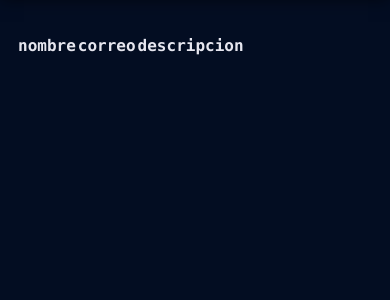
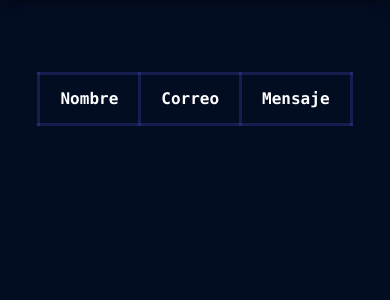
Before and after one commit to AngelaRB/Proyecto_productivo, a Flask app: page /tabla_contacto in a window 390 px wide. Shown: the part 108-408 px from the top of the page. Run offline with Flask 3, Linux system fonts and the light colour scheme; the visitor is signed in with stand-in values (Sample User, id 1); data that the repository does not hold is empty.

Commit message:
panel admin, diseño tablas y responsivo, permisos exclusivos admin

```diff
--- a/app.py
+++ b/app.py
@@ -18,6 +18,8 @@ app.secret_key = os.getenv('FLASK_SECRET_KEY')
 @app.route('/')
 def inicio():
     return render_template('index.html', index=True)
+
+# Login, register, logout, login requerido y admin requerido
 
 @app.route('/register', methods=['GET', 'POST'])
 def register():
@@ -98,32 +100,47 @@ def admin_requerido(f):
         return f(*args, **kwargs)
     return decorador
 
-@app.route('/nosotros')
-def nosotros():
-    return render_template('nosotros.html')
+# hasta aquí login
+
+# panel admin
+
+@app.route('/admin')
+@admin_requerido
+def admin():
+    return render_template('admin.html', admin=True, pagina_actual='admin')
 
 @app.route('/contacto')
 def contacto():
     return render_template('contacto.html')
 
-@app.route('/contactar', methods=['POST', 'GET'])
+@app.route('/contactar', methods=['POST', 'GET']) # inserta contactos en tabla
 def contactar():
     nombre = request.form.get('nombre')
     correo = request.form.get('correo')
-    descripcion = request.form.get('descripcion')
+    mensaje = request.form.get('mensaje')
 
-    query = ('INSERT INTO contacto (nombre, correo, descripcion) VALUES(%s,%s,%s)')
-    parametros = (nombre,correo,descripcion)
-    contacto = insertar(query,parametros)
+    query = ('INSERT INTO contacto (nombre, correo, mensaje) VALUES(%s,%s,%s)')
+    parametros = (nombre,correo,mensaje)
+    insertar(query,parametros)
 
     return redirect(url_for('tabla_contacto'))
 
-@app.route('/tabla_contacto')
+@app.route('/tabla_contacto') # muestra los datos pal admin
 @admin_requerido
 def tabla_contacto():
     query = 'SELECT * FROM contacto'
     contacto = consulta(query)
     return render_template('tabla_contacto.html', contactos=contacto)
+
+@app.route('/tabla_usuarios', methods=['POST', 'GET'])
+def tabla_usuarios():
+    query = 'SELECT * FROM usuarios'
+    usuarios = consulta(query)
+    return render_template('tabla_usuarios.html', usuarios=usuarios)
+
+@app.route('/nosotros')
+def nosotros():
+    return render_template('nosotros.html')
 
 
 
--- a/static/styles.css
+++ b/static/styles.css
@@ -63,6 +63,7 @@ body{
     transition: 300ms ease-in-out;
     overflow: hidden;
     text-wrap: nowrap;
+    justify-content: space-between;
 }
 
 #sidebar.close{
@@ -72,6 +73,14 @@ body{
 
 #sidebar ul{
     list-style: none;
+}
+
+.hg-75{
+    height: 75%;
+}
+
+.hg-82{
+    height: 82%;
 }
 
 #sidebar > ul > li:first-child{
@@ -213,6 +222,7 @@ body{
         position: fixed;
         top: unset;
         bottom: 0;
+
 
         > ul{
             padding: 0;
@@ -1148,3 +1158,83 @@ footer.pie {
 .conte_nombres p{
     text-align: justify;
 }
+
+/* admin */
+
+
+.conte_admin{
+    box-shadow: black 0px 0px 10px;
+    width: 80%;
+    text-align: center;
+    justify-content: center;
+    margin: 0 auto;
+    display: grid;
+    grid-template-columns: repeat(2,1fr);
+    gap: 50px;
+}
+
+.conte_admin a{
+    text-decoration: none;
+    color: var(--base-clr);
+    height: 100px;
+    background-color: var(--baselg-clr);
+    border-radius: 20px;
+}
+
+.conte_admin div{
+    margin: 0 auto;
+    padding: 40px;
+    border-radius: 10px;
+    box-shadow: 0 0 15px rgba(0, 0, 0, .5);
+    transition-duration: 0.6s;
+    background: var(--clr-border);
+
+    &:hover{
+        transform: scale(1.02);
+        transition-duration: 0.6s;
+        background: var(--clr-secundario);
+    }
+}
+
+ /* tablas contacto y usuarios */
+ .table_info{
+    display: flex;
+    margin-top: 40px;
+
+}
+
+table {
+    margin-top: 30px;
+    border-collapse: collapse;
+    width: 80%;
+    margin: 0 auto;
+    margin-bottom: 50px;
+}
+
+td, th {
+    border: 3px solid var(--shadow-clr);
+    padding: 20px;
+}
+
+th{
+    text-transform: capitalize;
+}
+
+tr:nth-child(even){background-color: var(--hover-clr);}
+
+tr:hover {background-color: var(--dark-clr);}
+
+th {
+  padding-top: 12px;
+  padding-bottom: 12px;
+  text-align: left;
+  background-color: var(--clr-btn);
+  color: white;
+}
+
+@media (max-width:800px){
+    .table_info{
+        overflow-x:auto;
+        margin-bottom: 100px;
+    }
+}
--- a/templates/components/navbar.html
+++ b/templates/components/navbar.html
@@ -4,6 +4,7 @@
             <a href="{{url_for('inicio')}}">Inicio</a>
             <a href="{{url_for('nosotros')}}">Nosotros</a>
             <a href="{{url_for('contacto')}}">Contáctanos</a>
+            {% if session['rol'] == 'admin' %} <a href="{{url_for('admin')}}">Admin</a> {%endif%}
         </div>
         <div class="conte_inicio">
             <a href="{{url_for('register') }} ">Registrarse</a>
--- a/templates/contacto.html
+++ b/templates/contacto.html
@@ -13,8 +13,8 @@
             <input type="email" name="correo">
         </div>
         <div>
-            <label for="">Descripcion</label>
-            <textarea name="descripcion"></textarea>
+            <label for="">Mensaje</label>
+            <textarea name="mensaje"></textarea>
         </div>
         <button type="submit">Enviar</button>
     </form>
--- a/templates/tabla_contacto.html
+++ b/templates/tabla_contacto.html
@@ -7,21 +7,21 @@
             <tr>
                 <th>nombre</th>
                 <th>correo</th>
-                <th>descripcion</th>
+                <th>mensaje</th>
             </tr>
-        {% for contacto in contactos%}
+            {% for contacto in contactos%}
             <tr>
                 <td>{{contacto.nombre}}</td>
                 <td>{{contacto.correo}}</td>
                 <td>
                     <div class="conte_tbdatos">
                         <div>
-                            <p>{{contacto.descripcion}}</p>
+                            <p>{{contacto.mensaje}}</p>
                         </div>
                     </div>
                 </td>
 
-                {%endfor%}
+            {%endfor%}
             </tr>
         </table>
 
--- a/templates/temporizador.html
+++ b/templates/temporizador.html
@@ -57,6 +57,7 @@
             </div>
         </div>
     </div>
+    <script src="../static/js/pomodoro.js"></script>
 </body>
 
 {%endblock%}
```
Also changed, not shown: templates/admin.html (added, +21 -0 lines), templates/components/sidebar.html (+11 -1 lines), templates/tabla_usuarios.html (added, +20 -0 lines), static/icons/admin.svg (added).
